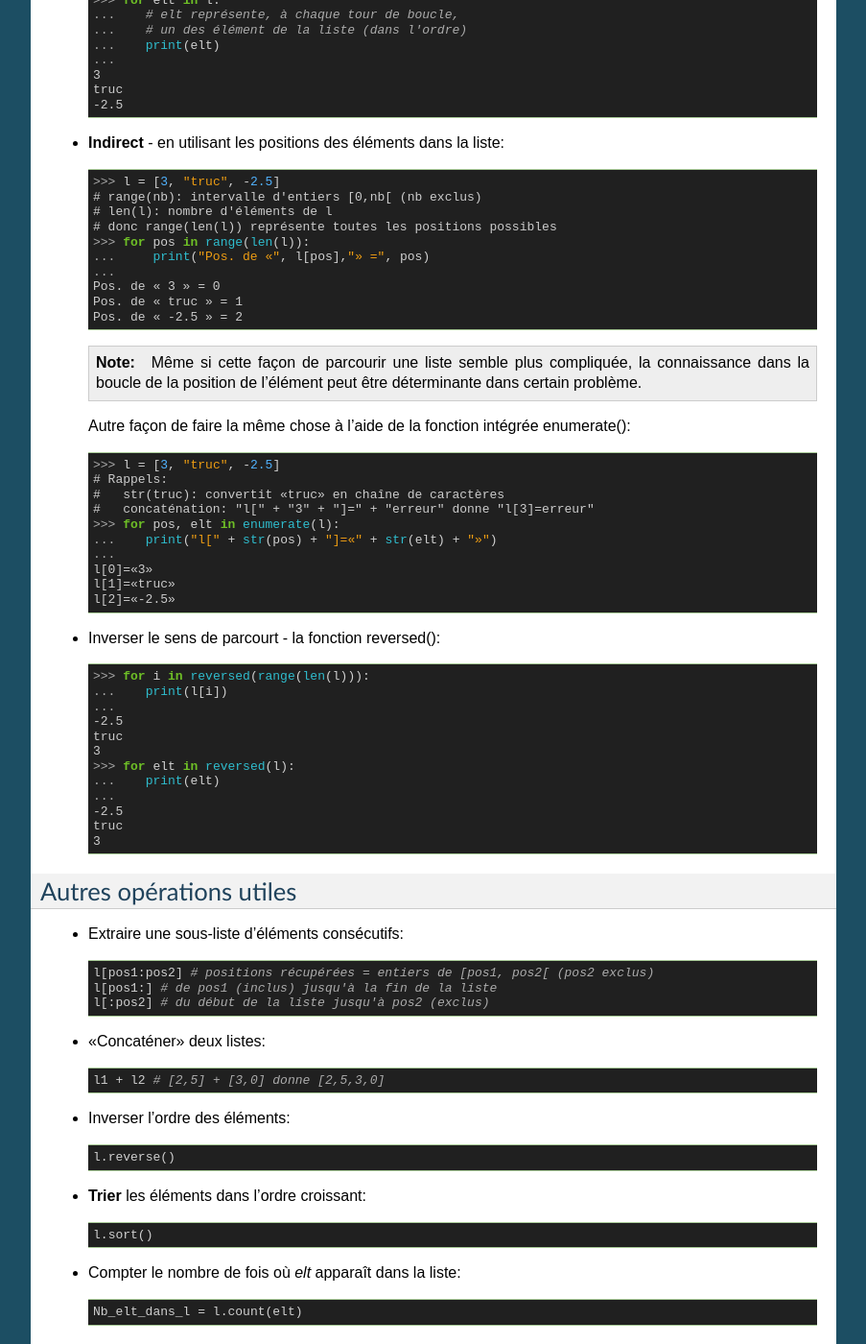
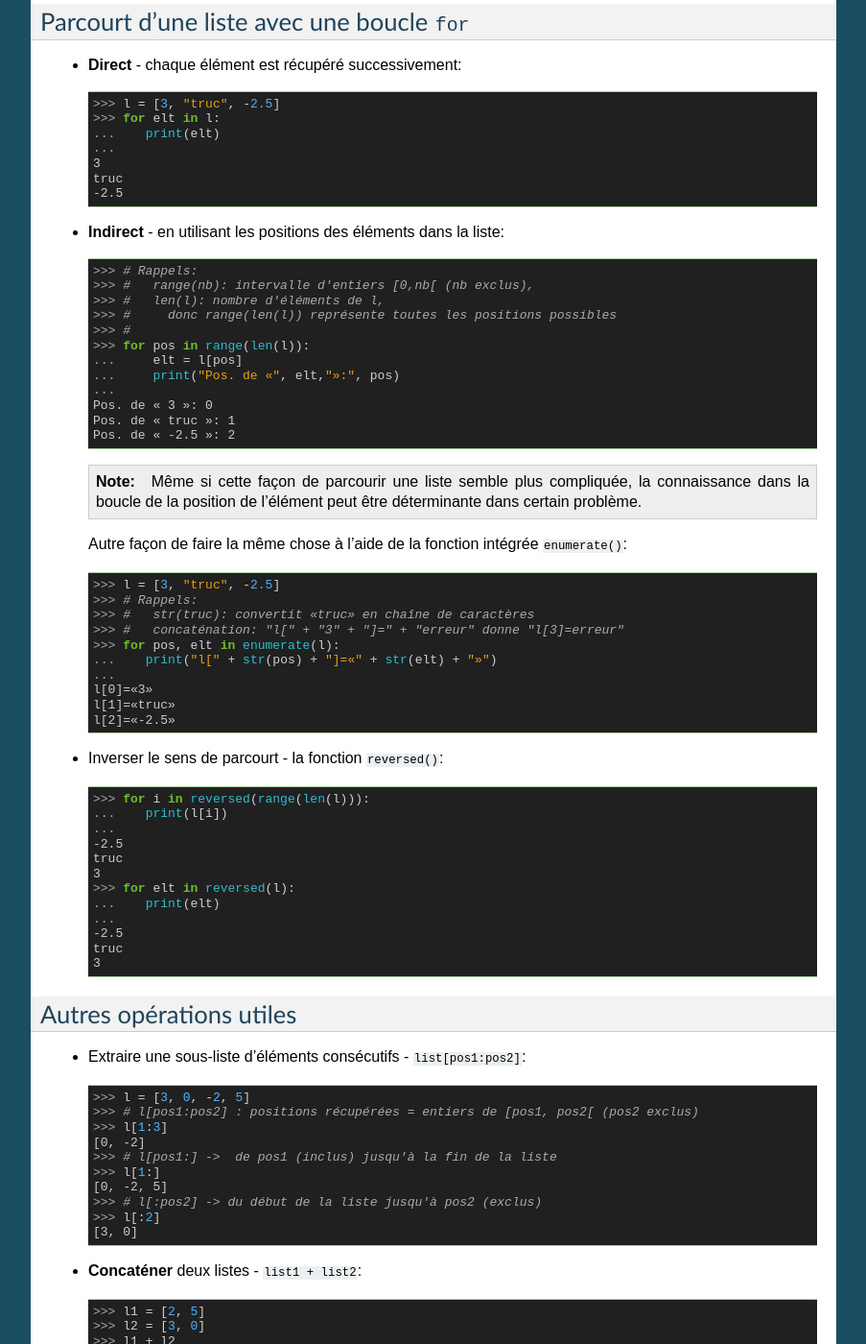
Before and after one commit to ORLEANS-TOURS-IRES/Fiches_ISN, a Sphinx documentation site: the page built from source/listes.rst, in a window 1280 px wide and 1400 px high, scrolled down 1608 px. Shown: the whole window at 96% size, without its empty margins (198-1101 px from the left). Built offline with Sphinx 7.4.7, drawn with Linux system fonts in a browser that asks for light colours; some of the changed text lies outside the part shown.

Commit message:
listes ok

```diff
--- a/source/listes.rst
+++ b/source/listes.rst
@@ -7,8 +7,9 @@ Une liste est un moyen de regrouper des éléments d'information ou donnés.
 * La **longueur** d'une liste est le nombre d'éléments qu'elle contient;
 * Les éléments d'une liste sont **ordonnés**;
 * Chaque élément d'une liste est *numéroté* par un entier (positif ou négatif) appelé **position** ou index;
-     + Le premier élément a la position 0, le second la position 1, etc.
-     + Le dernier élément a la position -1, l'avant dernier la position -2, etc.
+
+     * Le premier élément a la position 0, le second la position 1, etc.
+     * Le dernier élément a la position -1, l'avant dernier la position -2, etc.
 
 Opérations de base
 ==================
@@ -26,6 +27,8 @@ Opérations de base
 
 * Savoir si *elt* appartient ou non à une liste - ``elt in list``::
 
+        >>> l
+        [5, "liste", -2.3, (1,3)]
         >>> -2.3 in l
         True
         >>> 1.3 in l
@@ -40,6 +43,8 @@ Opérations de base
 
 * **Modifier** l'élément de position *pos* - ``l[pos] = nouvel_elt``::
 
+        >>> l
+        [5, "liste", -2.3, (1,3)]
         >>> l[-1] = 0
         >>> l
         [5, "liste", -2.3, 0]
@@ -54,6 +59,8 @@ Opérations de base
 
 * **Insérer** *elt* à la postion *pos* - ``list.insert(pos, elt)``  ::
 
+        >>> l
+        [5, "liste", -2.3, 0, ["b", "a", "c"]]
         >>> l.insert(2, "truc")
         >>> l
         [5, "liste", "truc", -2.3, 0, ["b", "a", "c"]]
@@ -77,15 +84,13 @@ Opérations de base
         ["liste", -2.3, 0]
 
 
-Parcourt d'une liste
-====================
+Parcourt d'une liste avec une boucle ``for``
+============================================
 
 * **Direct** - chaque élément est récupéré successivement::
 
         >>> l = [3, "truc", -2.5]
         >>> for elt in l:
-        ...    # elt représente, à chaque tour de boucle,
-        ...    # un des élément de la liste (dans l'ordre)
         ...    print(elt)
         ...
         3
@@ -94,25 +99,27 @@ Parcourt d'une liste
 
 * **Indirect** - en utilisant les positions des éléments dans la liste::
 
-        >>> l = [3, "truc", -2.5]
-        # range(nb): intervalle d'entiers [0,nb[ (nb exclus)
-        # len(l): nombre d'éléments de l
-        # donc range(len(l)) représente toutes les positions possibles
+        >>> # Rappels:
+        >>> #   range(nb): intervalle d'entiers [0,nb[ (nb exclus),
+        >>> #   len(l): nombre d'éléments de l,
+        >>> #     donc range(len(l)) représente toutes les positions possibles
+        >>> #
         >>> for pos in range(len(l)):
-        ...     print("Pos. de «", l[pos],"» =", pos)
+        ...     elt = l[pos]
+        ...     print("Pos. de «", elt,"»:", pos)
         ...
-        Pos. de « 3 » = 0
-        Pos. de « truc » = 1
-        Pos. de « -2.5 » = 2
+        Pos. de « 3 »: 0
+        Pos. de « truc »: 1
+        Pos. de « -2.5 »: 2
 
   .. note:: Même si cette façon de parcourir une liste semble plus compliquée, la connaissance dans la boucle de la position de l'élément peut être déterminante dans certain problème.
 
-  Autre façon de faire la même chose à l'aide de la fonction intégrée enumerate()::
+  Autre façon de faire la même chose à l'aide de la fonction intégrée ``enumerate()``::
 
         >>> l = [3, "truc", -2.5]
-        # Rappels:
-        #   str(truc): convertit «truc» en chaîne de caractères
-        #   concaténation: "l[" + "3" + "]=" + "erreur" donne "l[3]=erreur"
+        >>> # Rappels:
+        >>> #   str(truc): convertit «truc» en chaîne de caractères
+        >>> #   concaténation: "l[" + "3" + "]=" + "erreur" donne "l[3]=erreur"
         >>> for pos, elt in enumerate(l):
         ...    print("l[" + str(pos) + "]=«" + str(elt) + "»")
         ...
@@ -120,7 +127,7 @@ Parcourt d'une liste
         l[1]=«truc»
         l[2]=«-2.5»
 
-* Inverser le sens de parcourt - la fonction reversed()::
+* Inverser le sens de parcourt - la fonction ``reversed()``::
 
         >>> for i in reversed(range(len(l))):
         ...    print(l[i])
@@ -138,34 +145,52 @@ Parcourt d'une liste
 Autres opérations utiles
 ========================
 
-* Extraire une sous-liste d'éléments consécutifs::
+* Extraire une sous-liste d'éléments consécutifs - ``list[pos1:pos2]``::
 
-        l[pos1:pos2] # positions récupérées = entiers de [pos1, pos2[ (pos2 exclus)
-        l[pos1:] # de pos1 (inclus) jusqu'à la fin de la liste
-        l[:pos2] # du début de la liste jusqu'à pos2 (exclus)
+        >>> l = [3, 0, -2, 5]
+        >>> # l[pos1:pos2] : positions récupérées = entiers de [pos1, pos2[ (pos2 exclus)
+        >>> l[1:3]
+        [0, -2]
+        >>> # l[pos1:] ->  de pos1 (inclus) jusqu'à la fin de la liste
+        >>> l[1:]
+        [0, -2, 5]
+        >>> # l[:pos2] -> du début de la liste jusqu'à pos2 (exclus)
+        >>> l[:2]
+        [3, 0]
 
-* «Concaténer» deux listes::
+* **Concaténer** deux listes - ``list1 + list2``::
 
-        l1 + l2 # [2,5] + [3,0] donne [2,5,3,0]
+        >>> l1 = [2, 5]
+        >>> l2 = [3, 0]
+        >>> l1 + l2
+        [2, 5, 3, 0]
 
-* Inverser l'ordre des éléments::
+* **Inverser** l'ordre des éléments - ``list.reverse()``::
 
-        l.reverse()
+        >>> l = [2, 5, 3, 0]
+        >>> l.reverse()
+        >>> l
+        [0, 3, 5, 2]
 
-* **Trier** les éléments dans l'ordre croissant::
+* **Trier** les éléments dans l'ordre croissant - ``list.sort()``::
 
-        l.sort()
+        >>> l = [3, -1, 5, 0]
+        >>> l.sort()
+        >>> l
+        [-1, 0, 3, 5]
 
-* Compter le nombre de fois où *elt* apparaît dans la liste::
+* **Compter** le nombre de fois où *elt* apparaît dans la liste - ``list.count(elt)``::
 
-        Nb_elt_dans_l = l.count(elt)
+        >>> l = [0, 1, 0, 2, 0]
+        >>> l.count(0)
+        >>> 3
 
-* Produire une liste qui contient *n* fois le même élément::
+* Produire une liste qui contient *n* fois le même élément - ``list * n``::
 
         >>> [0] * 5
         [0, 0, 0, 0, 0]
 
-* **Convertir** un objet «composite» en liste::
+* **Convertir** un objet «composite» en liste - ``list(obj_composite)``::
 
         >>> list("abc")
         ["a", "b", "c"]
```
Also changed, not shown: 6 other files.
